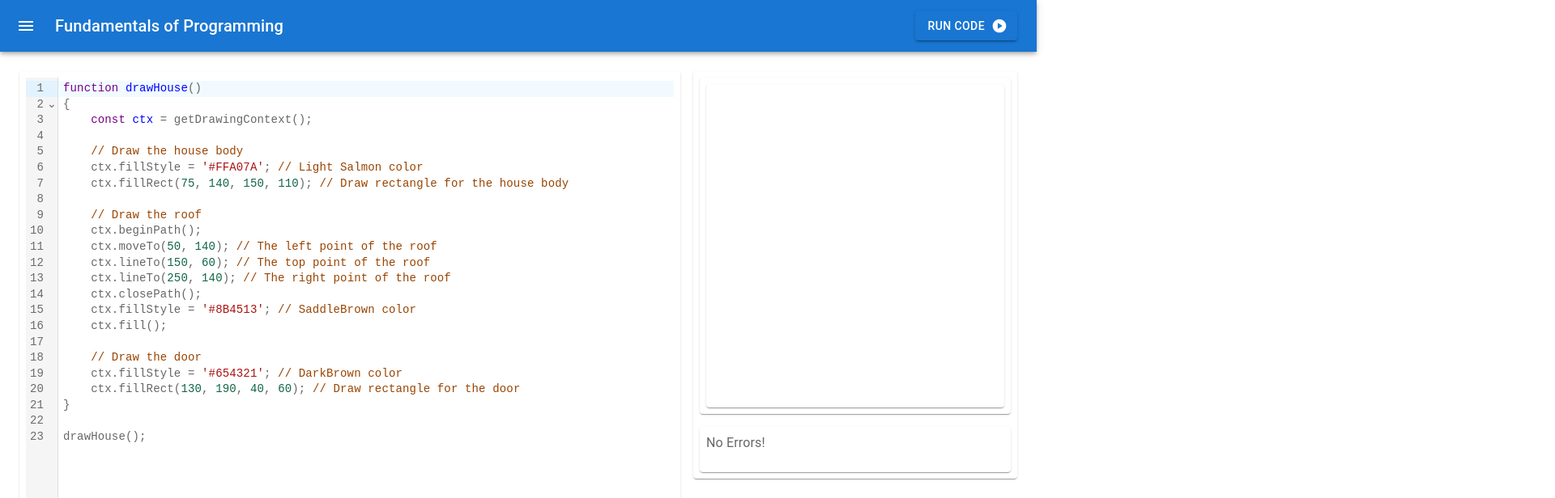
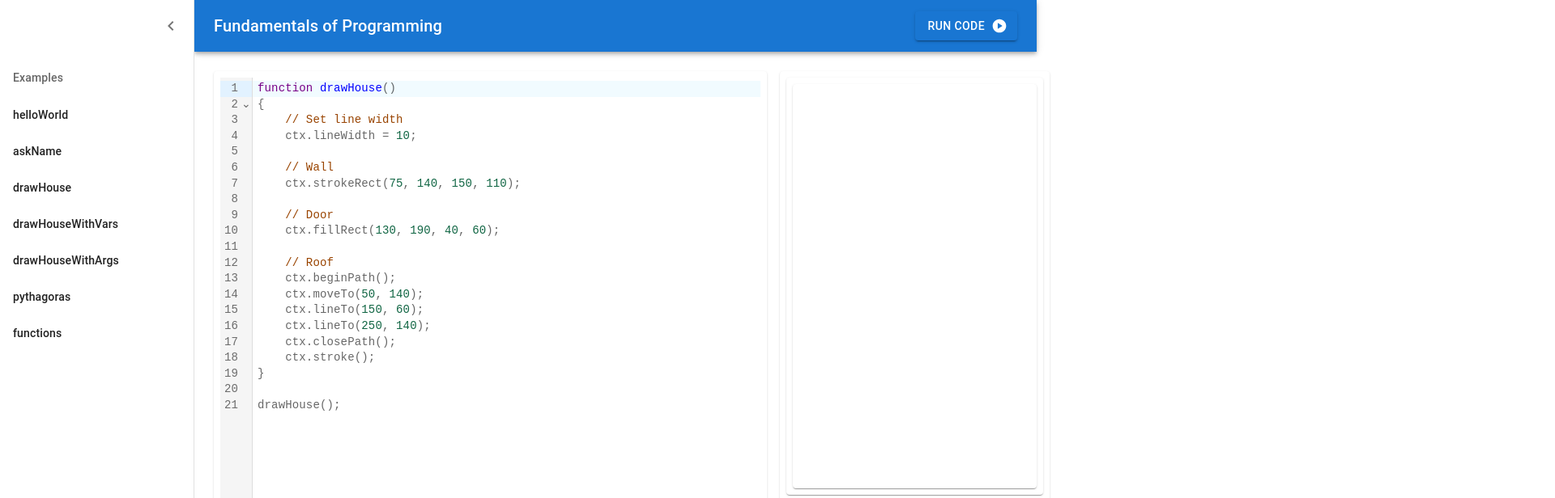
Before and after one commit to cdiggins/fundamentals-of-programming, a Next.js app in the folder fop/: page / in a window 1280 px wide. Shown: the top 616 px of the page at 81% size, 1920 px wide, since content can reach past the window. Built offline with nearby package versions, Linux system fonts and the light colour scheme.

Commit message:
Works and with some examples

```diff
--- a/fop/src/app/examples.js
+++ b/fop/src/app/examples.js
@@ -1,29 +1,144 @@
 const examples = {
+    helloWorld:
+`writeLine("Hello world!");`,
 
+    askName:
+`function whatIsYourName()
+{
+    const name = prompt("What is your name?");
+    alert("Hello " + name + ", pleased to meet you!");
+}
+
+whatIsYourName();
+`,
     drawHouse:
 `function drawHouse()
 {
-    const ctx = getDrawingContext();
+    // Set line width
+    ctx.lineWidth = 10;
 
-    // Draw the house body
-    ctx.fillStyle = '#FFA07A'; // Light Salmon color
-    ctx.fillRect(75, 140, 150, 110); // Draw rectangle for the house body
+    // Wall
+    ctx.strokeRect(75, 140, 150, 110);
 
-    // Draw the roof
+    // Door
+    ctx.fillRect(130, 190, 40, 60);
+
+    // Roof
     ctx.beginPath();
-    ctx.moveTo(50, 140); // The left point of the roof
-    ctx.lineTo(150, 60); // The top point of the roof
-    ctx.lineTo(250, 140); // The right point of the roof
+    ctx.moveTo(50, 140);
+    ctx.lineTo(150, 60);
+    ctx.lineTo(250, 140);
     ctx.closePath();
-    ctx.fillStyle = '#8B4513'; // SaddleBrown color
-    ctx.fill();
-
-    // Draw the door
-    ctx.fillStyle = '#654321'; // DarkBrown color
-    ctx.fillRect(130, 190, 40, 60); // Draw rectangle for the door
+    ctx.stroke();
 }
 
 drawHouse();`,
+
+drawHouseWithVars:
+`function drawHouseWithVars()
+{
+    // Set line width
+    ctx.lineWidth = 10;
+
+    // Wall
+    const left = 75;
+    const bottom = 140;
+    const width = 150;
+    const height = 110;
+    ctx.strokeRect(left, bottom, width, height);
+
+    // Door
+    const doorLeft = 130;
+    const doorBottom = 190;
+    const doorWidth = 40;
+    const doorHeight = 60;
+    ctx.fillRect(doorLeft, doorBottom, doorWidth, doorHeight);
+
+    // Roof
+    ctx.beginPath();
+    const roofLeft = 50;
+    const roofBottom = 140;
+    ctx.moveTo(roofLeft, roofBottom);
+    const roofMiddle = 150;
+    const roofTop = 60;
+    ctx.lineTo(roofMiddle, roofTop);
+    const roofRight = 250;
+    ctx.lineTo(roofRight, roofBottom);
+    ctx.closePath();
+    ctx.stroke();
+}
+
+drawHouseWithVars();`,
+
+
+drawHouseWithArgs:
+`function drawHouse(left, bottom, width, height)
+{
+    // Set line width
+    ctx.lineWidth = 10;
+
+    // Wall
+    ctx.strokeRect(left, bottom, width, height);
+
+    // Door
+    const doorLeft = 130;
+    const doorBottom = 190;
+    const doorWidth = 40;
+    const doorHeight = 60;
+    ctx.fillRect(doorLeft, doorBottom, doorWidth, doorHeight);
+
+    // Roof
+    ctx.beginPath();
+    const roofLeft = 50;
+    const roofBottom = 140;
+    ctx.moveTo(roofLeft, roofBottom);
+    const roofMiddle = 150;
+    const roofTop = 60;
+    ctx.lineTo(roofMiddle, roofTop);
+    const roofRight = 250;
+    ctx.lineTo(roofRight, roofBottom);
+    ctx.closePath();
+    ctx.stroke();
+}
+
+drawHouse(75, 140, 150, 110);`,
+
+    pythagoras:
+`// This example demonstrates
+// - Writing a function
+// - Using the Math object
+// - String interpolation
+// - Variable declaration
+
+function hypoteneuse(a, b)
+{
+    // https://developer.mozilla.org/en-US/docs/Web/JavaScript/Reference/Global_Objects/Math/sqrt
+    return Math.sqrt(a * a + b * b);
+}
+
+const a = 4;
+const b = 5;
+const h = hypoteneuse(a, b);
+
+writeLine(\`A right triangle with sides\`);
+writeLine(\`\${a} and \${b} has a\`);
+writeLine(\`hypoteneuse of \${h}\`);
+`,
+
+functions:
+`function listFunctions(obj)
+{
+    writeLine(\`The functions available on the object which has type \${typeof obj} are\`);
+    for (var m in obj) {
+        if (typeof obj[m] == "function") {
+            writeLine(m);
+        }
+    }
+}
+
+listFunctions(ctx);
+`
+/*
     expressions: ``,
     booleans: ``,
     hexadecimal: ``,
@@ -40,6 +155,7 @@ drawHouse();`,
     conditionals: ``,
     interpolation: ``,
     sorting: ``,
+*/
 };
 
 export default examples;
--- a/fop/src/app/globals.css
+++ b/fop/src/app/globals.css
@@ -1,10 +1,6 @@
 @tailwind base;
 @tailwind components;
 @tailwind utilities;
-
-canvas {
-
-}
 
 @layer utilities {
   .text-balance {
--- a/fop/src/app/page.js
+++ b/fop/src/app/page.js
@@ -18,6 +18,7 @@ import ListItem from '@mui/material/ListItem';
 import ListItemButton from '@mui/material/ListItemButton';
 import ListItemIcon from '@mui/material/ListItemIcon';
 import ListItemText from '@mui/material/ListItemText';
+import ListSubheader from '@mui/material/ListSubheader';
 import InboxIcon from '@mui/icons-material/MoveToInbox';
 import MailIcon from '@mui/icons-material/Mail';
 import PlayCircleIcon from '@mui/icons-material/PlayCircle';
@@ -30,11 +31,13 @@ import Canvas from './canvas';
 import CodeMirror from '@uiw/react-codemirror';
 import { javascript } from '@codemirror/lang-javascript';
 import { historyField } from '@codemirror/commands';
+import { indentUnit } from '@codemirror/language';
 
 import examples from './examples.js';
 import preamble from './preamble.js';
 
 const drawerWidth = 240;
+const exampleNames = Object.keys(examples);
 
 const Main = styled('main', { shouldForwardProp: (prop) => prop !== 'open' })(
   ({ theme, open }) => ({
@@ -97,7 +100,7 @@ const getInitialCode = () => {
 export default function PersistentDrawerLeft() {
   const theme = useTheme();
   const noError = "No Errors!";
-  const [open, setOpen] = React.useState(false);
+  const [open, setOpen] = React.useState(true);
 
 
   const [code, setCode] = React.useState(getInitialCode);
@@ -107,6 +110,10 @@ export default function PersistentDrawerLeft() {
     //console.log('val:', val);
     setCode(code);
   }, []);
+
+  const changeExample = (example) => {
+    setCode(examples[example]);
+  };
 
   const draw = (ctx) => {
     // TEMP: does nothing.
@@ -173,28 +180,15 @@ export default function PersistentDrawerLeft() {
             {theme.direction === 'ltr' ? <ChevronLeftIcon /> : <ChevronRightIcon />}
           </IconButton>
         </DrawerHeader>
-        <Divider />
         <List>
-          {['Inbox', 'Starred', 'Send email', 'Drafts'].map((text, index) => (
+          <ListSubheader>{"Examples"}</ListSubheader>
+          {exampleNames.map((text) => (
             <ListItem key={text} disablePadding>
-              <ListItemButton>
-                <ListItemIcon>
-                  {index % 2 === 0 ? <InboxIcon /> : <MailIcon />}
-                </ListItemIcon>
-                <ListItemText primary={text} />
-              </ListItemButton>
-            </ListItem>
-          ))}
-        </List>
-        <Divider />
-        <List>
-          {['All mail', 'Trash', 'Spam'].map((text, index) => (
-            <ListItem key={text} disablePadding>
-              <ListItemButton>
-                <ListItemIcon>
-                  {index % 2 === 0 ? <InboxIcon /> : <MailIcon />}
-                </ListItemIcon>
-                <ListItemText primary={text} />
+              <ListItemButton
+                onClick={(event) => {changeExample(text); }}>
+                <ListItemText primary={text}
+                      primaryTypographyProps={{ fontSize: 14, fontWeight: 'medium' }}
+                      />
               </ListItemButton>
             </ListItem>
           ))}
@@ -205,7 +199,9 @@ export default function PersistentDrawerLeft() {
         <Grid container spacing={2}>
           <Grid item xs={8}>
             <Item>
-            <CodeMirror value={code} height="80vh" extensions={[javascript({ jsx: true })]} onChange={onChange} />
+            <CodeMirror
+              value={code} height="80vh"
+              extensions={[javascript({ jsx: true }), indentUnit.of("    ")]} onChange={onChange} />
             </Item>
           </Grid>
           <Grid item xs={4}>
@@ -213,7 +209,7 @@ export default function PersistentDrawerLeft() {
               <Stack spacing={2}>
                 <Item>
                   <Paper>
-                    <Canvas height={"400px"}/>
+                    <Canvas width={"1000"} height={"500px"}/>
                   </Paper>
                 </Item>
                 <Item>
--- a/fop/src/app/preamble.js
+++ b/fop/src/app/preamble.js
@@ -15,13 +15,36 @@ function getDrawingContext()
     return canvases[0].getContext('2d');
 }
 
-function clearCanvas()
+// The global variables
+const ctx = getDrawingContext();
+ctx.clearRect(0, 0, ctx.canvas.width, ctx.canvas.height);
+ctx.font = "14px serif";
+ctx.strokeStyle = "blue";
+ctx.textBaseline = "top";
+let textCursor = { x:0, y:0 };
+let alphabet = "abcdefghijklmnopqrstuvwxyzABCDEFGHIJKLMNOPQRSTUVWXYZ";
+let textMetrics = ctx.measureText(alphabet);
+let lineHeight = textMetrics.fontBoundingBoxAscent + textMetrics.fontBoundingBoxDescent;
+
+// Functions which manipulate the global variables
+function write(text)
 {
-    const ctx = getDrawingContext();
-    ctx.clearRect(0, 0, ctx.canvas.width, ctx.canvas.height)
-};
+    console.log(textCursor);
+    if (text != undefined)
+    {
+        ctx.fillText(text, textCursor.x, textCursor.y);
+        textCursor.x += ctx.measureText(text).width;
+    }
+    console.log(textCursor);
+}
 
-clearCanvas();
+function writeLine(text)
+{
+    write(text);
+    textCursor.x = 0;
+    textCursor.y += lineHeight;
+    console.log(textCursor);
+}
 `;
 
 export default preamble;
```
